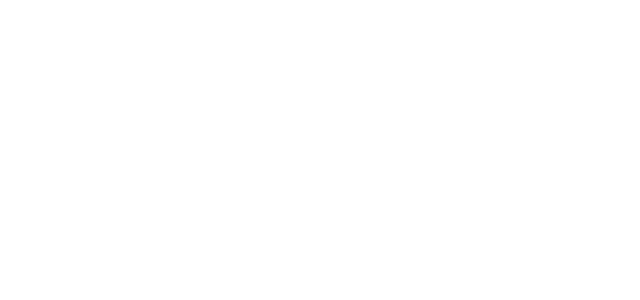
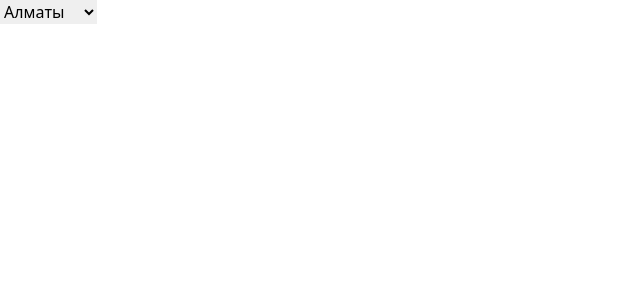
Before and after one commit to alidarovolj/vueproject, a Vue app: page / in a window 1280 px wide. Shown: the top 300 px of the page, without its empty margins (0-640 px from the left). Built offline with nearby package versions, Linux system fonts and the light colour scheme.

Commit message:
tailwind

```diff
--- a/src/App.vue
+++ b/src/App.vue
@@ -1,5 +1,15 @@
 <template>
   <div id="app">
-    <router-view/>
+    <navbar />
+    <router-view />
   </div>
 </template>
+
+<script>
+import navbar from './components/NavbarComp.vue'
+export default {
+  components: {
+    navbar
+  }
+}
+</script>
--- /dev/null
+++ b/src/components/NavbarComp.vue
@@ -0,0 +1,19 @@
+<template>
+    <div class="block">
+        <div class="container mx-auto">
+            <div class="topbar">
+                <select class="bg-black" name="" id="">
+                    <option value="">Алматы</option>
+                    <option value="">Астана</option>
+                    <option value="">Павлодар</option>
+                </select>
+            </div>
+        </div>
+    </div>
+</template>
+
+<script>
+export default {
+    name: 'NavbarComp',
+}
+</script>
```
Also changed, not shown: src/views/HomeView.vue (line endings or trailing spaces).
